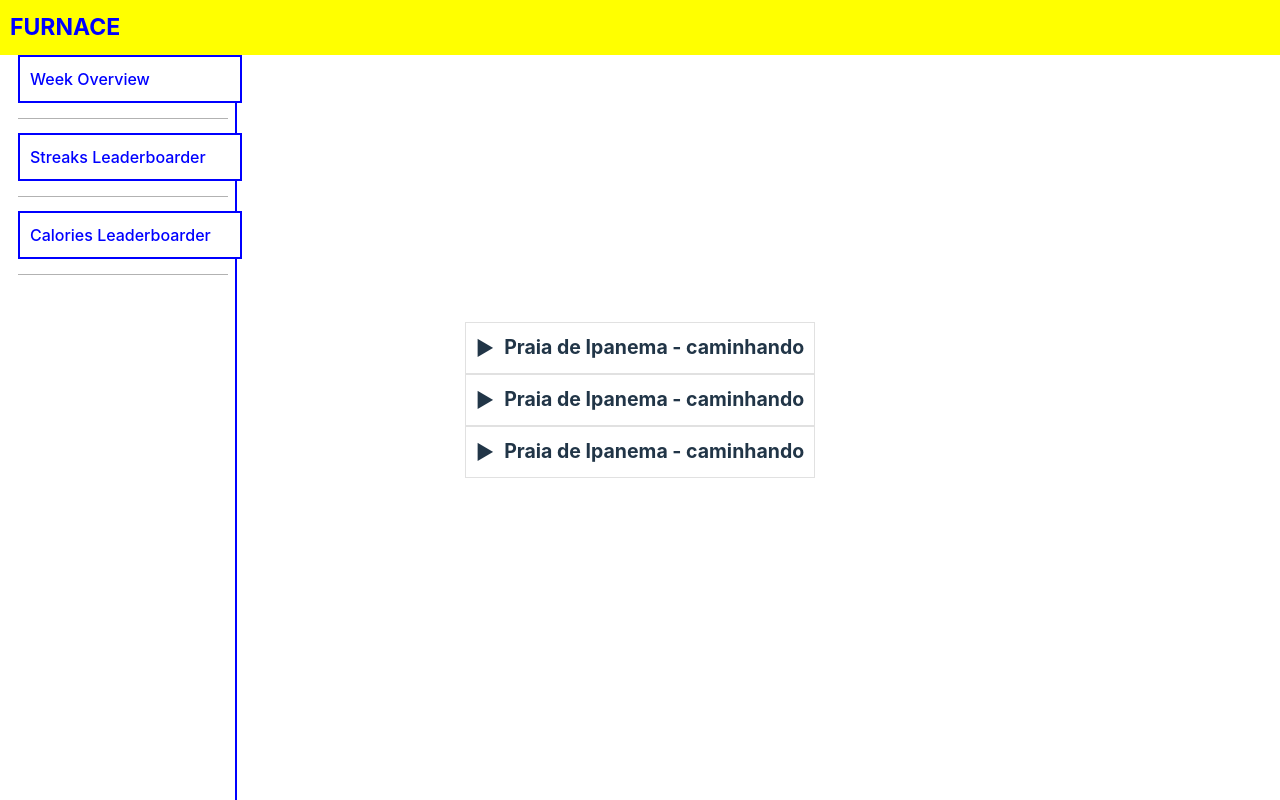
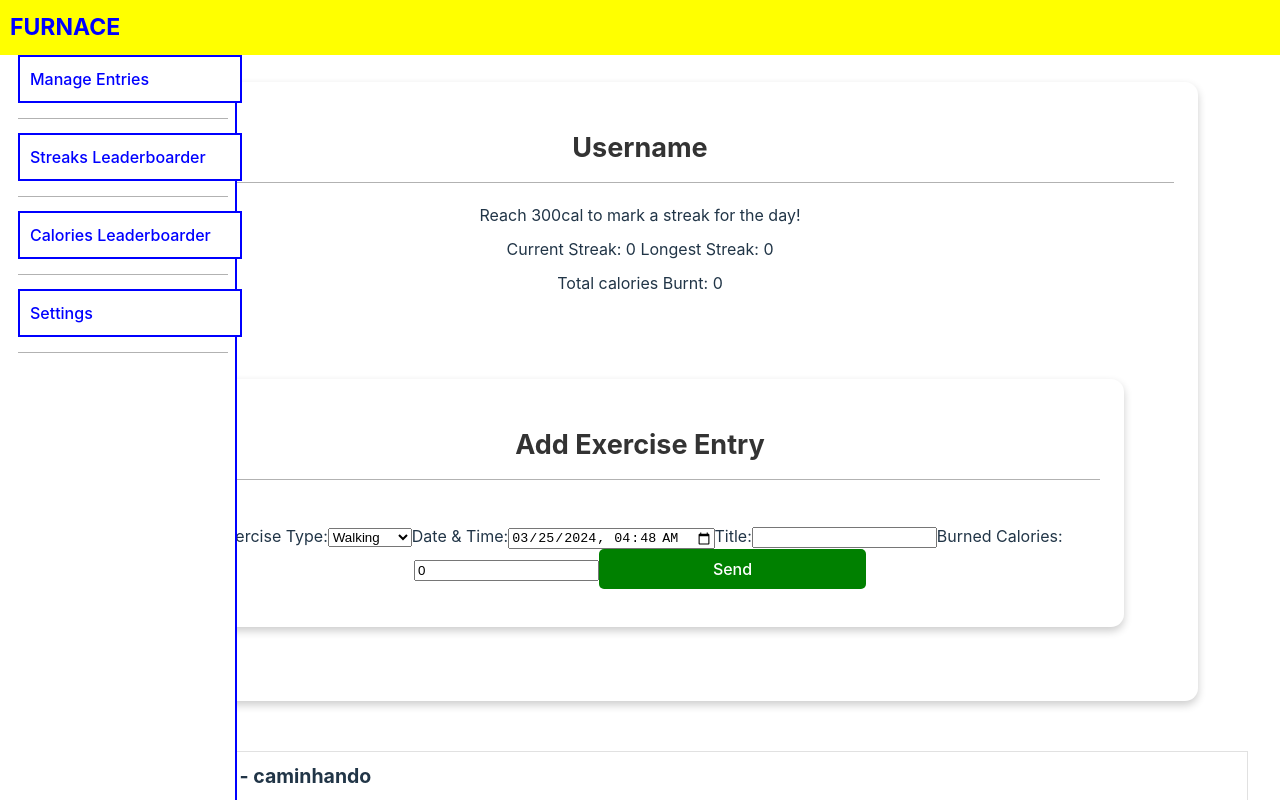
Before and after one commit to MatthewLacerda2/CalorieBurningApp, a React (Vite) app in the folder calorieburningapp.client/: page /User in a window 1280 px wide. Shown: the top 800 px of the page. Built offline with nearby package versions, Linux system fonts and the light colour scheme.

Commit message:
UserPage

```diff
--- a/calorieburningapp.client/package.json
+++ b/calorieburningapp.client/package.json
@@ -10,6 +10,7 @@
     "preview": "vite preview"
   },
   "dependencies": {
+    "axios": "^1.6.8",
     "react": "^18.2.0",
     "react-dom": "^18.2.0",
     "react-router-dom": "^6.22.3"
--- /dev/null
+++ b/calorieburningapp.client/src/Components/ExerciseEntry/ExerciseFormulary.tsx
@@ -0,0 +1,77 @@
+import React, { useState, useEffect } from 'react';
+import axios from 'axios';
+import { ExerciseEntry } from '../../Data/ExerciseEntry';
+import EExercise from '../../Data/EExercise';
+import Card from '../Card/Card';
+
+interface ExerciseFormProps {
+  exerciseEntry?: ExerciseEntry;
+}
+
+const ExerciseFormulary: React.FC<ExerciseFormProps> = ({ exerciseEntry }) => {
+  const [exerciseData, setExerciseData] = useState<ExerciseEntry>({
+    userId: '',
+    id: '',
+    exercise: EExercise.walking,
+    dateTime: new Date(),
+    title: '',
+    burnedCalories: 0,
+  });
+
+  useEffect(() => {
+    if (exerciseEntry) {
+      setExerciseData(exerciseEntry);
+    }
+  }, [exerciseEntry]);
+
+  const handleRequest = async () => {
+    try {
+      const url = exerciseEntry ? `http://localhost:5071/api/v1/entries/${exerciseEntry.id}` : 'http://localhost:5071/api/v1/entries';
+      const method = exerciseEntry ? 'PUT' : 'POST';
+
+      await axios({
+        method: method,
+        url: url,
+        data: exerciseData,
+      });
+    } catch (error) {
+      console.error('Error occurred:', error);
+    }
+  };
+
+  const handleInputChange = (e: React.ChangeEvent<HTMLInputElement | HTMLSelectElement>) => {
+    const { name, value } = e.target;
+    setExerciseData({ ...exerciseData, [name]: value });
+  };
+
+  return (
+    <Card title={exerciseEntry ? 'Edit Exercise Entry' : 'Add Exercise Entry'}>
+      <div className="exercise-form">
+        <label>
+          Exercise Type:
+          <select name="exercise" value={exerciseData.exercise} onChange={handleInputChange}>
+            <option value={EExercise.walking}>Walking</option>
+            <option value={EExercise.cycling}>Cycling</option>
+            <option value={EExercise.swimming}>Swimming</option>
+            <option value={EExercise.cardio}>Cardio</option>
+          </select>
+        </label>
+        <label>
+          Date & Time:
+          <input name="dateTime" type="datetime-local" value={exerciseData.dateTime.toISOString().substring(0, 16)} onChange={handleInputChange} />
+        </label>
+        <label>
+          Title:
+          <input name="title" type="text" value={exerciseData.title} onChange={handleInputChange} />
+        </label>
+        <label>
+          Burned Calories:
+          <input name="burnedCalories" type="number" value={exerciseData.burnedCalories} onChange={handleInputChange} />
+        </label>
+        <button className="send-button" onClick={handleRequest}>Send</button>
+      </div>
+    </Card>
+  );
+};
+
+export default ExerciseFormulary;
--- a/calorieburningapp.client/src/Components/SideBar/SideBar.tsx
+++ b/calorieburningapp.client/src/Components/SideBar/SideBar.tsx
@@ -4,7 +4,7 @@ import './SideBar.css';
 const SideBar = () => {
   return (
     <div className="sidebar">
-      <Link to="ManageEntries" className="bar-item">Week Overview</Link>
+      <Link to="ManageEntries" className="bar-item">Manage Entries</Link>
       <div className='line'/>
       <br/>
       <Link to="/Leaderboard/Streaks" className="bar-item">Streaks Leaderboarder</Link>
@@ -13,6 +13,9 @@ const SideBar = () => {
       <Link to="/Leaderboard/Calories" className="bar-item">Calories Leaderboarder</Link>
       <div className='line'/>
       <br/>
+      <Link to="/Settings" className="bar-item">Settings</Link>
+      <div className='line'/>
+      <br/>
     </div>
   );
 };
--- a/calorieburningapp.client/src/Pages/User/UserPage/UserPage.tsx
+++ b/calorieburningapp.client/src/Pages/User/UserPage/UserPage.tsx
@@ -1,6 +1,8 @@
 import React from 'react';
 import SideBar from '../../../Components/SideBar/SideBar';
 import Expandable from '../../../Components/Expandable/Expandable';
+import Card from '../../../Components/Card/Card';
+import ExerciseFormulary from '../../../Components/ExerciseEntry/ExerciseFormulary';
 
 const UserPage: React.FC = () => {
 
@@ -12,12 +14,24 @@ const UserPage: React.FC = () => {
     "Time: 9:00pm"
   ];
 
+  const calWarning: string = `Reach 300cal to mark a streak for the day!`;
+  const streakInfo: string = `Current Streak: 0 Longest Streak: 0`
+  const totalCals: string = `Total calories Burnt: 0`;
+
   return (
     <div>
       <SideBar></SideBar>
-      <Expandable headline={titulo} content={contento} />
-      <Expandable headline={titulo} content={contento} />
-      <Expandable headline={titulo} content={contento} />
+      <div>
+        <Card title="Username" items={[calWarning, streakInfo, totalCals]} children={<ExerciseFormulary/>}/>
+      </div>
+      <div>
+
+        <Expandable headline={titulo} content={contento} />
+        <Expandable headline={titulo} content={contento} />
+        <Expandable headline={titulo} content={contento} />
+        <Expandable headline={titulo} content={contento} />
+        <Expandable headline={titulo} content={contento} />
+      </div>
     </div>
   );
 }
```
Also changed, not shown: 1 other file (tests, documents, lock files or other folders).
